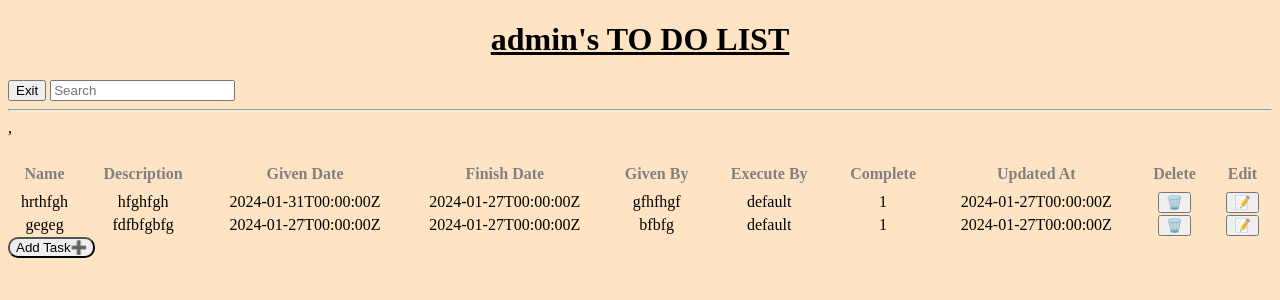
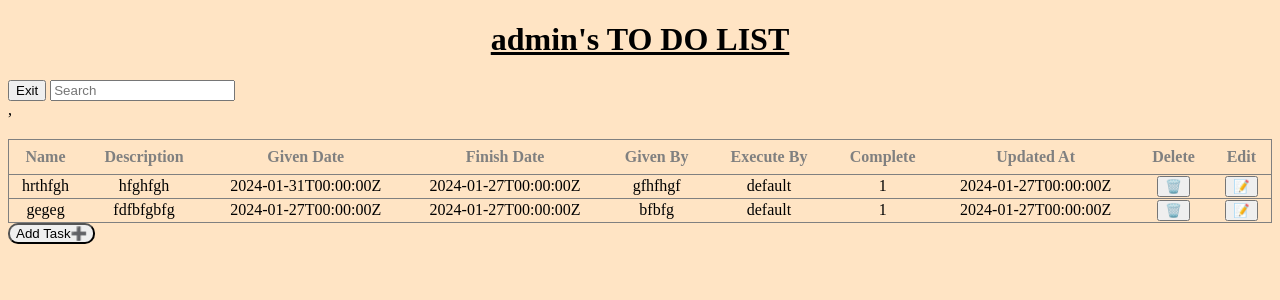
Before and after one commit to eyalyehiely/todo, a Django app: page / in a window 1280 px wide. Shown: the top 300 px of the page. Run offline with Django 4.2, Linux system fonts and the light colour scheme; a user stored in the database is signed in; data comes from the database, SQL or seed files in the repository; both versions use the stored data as it was after the commit.

Commit message:
34 commit

```diff
--- a/todo/static/js/app.js
+++ b/todo/static/js/app.js
@@ -10,6 +10,7 @@ plusButton.id = 'plusButton';
 plusButton.addEventListener('click',()=>{
     createCard()
     plusButton.disabled =true;
+    // cardDiv.style.display = 'block'
 })
 
 const cardDiv = document.createElement('div');
@@ -78,7 +79,12 @@ function createCard(){
     exitButton.textContent = '🔙' ;
     exitButton.addEventListener('click',()=>{
     cardDiv.style.display ='none';
+    // cardDiv.style.position = 'absolute';
+    // cardDiv.style.visibility = 'hidden';
+
+
     plusButton.disabled = false;
+
     })
 
 
@@ -103,11 +109,11 @@ function createCard(){
     // styling
     cardDiv.style.marginTop='3vh';
     cardDiv.style.width = '20vw';
-    cardDiv.style.height = '30vh';
+    cardDiv.style.height = '35vh';
     cardDiv.style.marginLeft = '10vw';
     cardDiv.style.border = '1px solid silver';
-    cardDiv.style.backgroundColor='#00d0ff';
-    // cardDiv.style.boxShadow= '5px 5px 5px 5px #00d0ff';
+    cardDiv.style.backgroundColor='#dddddd';
+    cardDiv.style.borderRadius='4px';
     cardDiv.style.display ='flex';
     cardDiv.style.flexDirection ='column';
     cardDiv.style.gap = '1em';
@@ -288,10 +294,11 @@ function editTask(itemId){
     // styling
     editDiv.style.marginTop='3vh';
     editDiv.style.width = '20vw';
-    editDiv.style.height = '35vh';
+    editDiv.style.height = '38vh';
     editDiv.style.marginLeft = '20vw';
     editDiv.style.border = '1px solid silver';
-    editDiv.style.backgroundColor='gray';
+    editDiv.style.borderRadius = '4px';
+    editDiv.style.backgroundColor='#dddddd';
     editDiv.style.display ='flex';
     editDiv.style.flexDirection ='column';
     editDiv.style.gap = '1em';
@@ -356,7 +363,7 @@ function getTasks() {
                         <th>Delete</th>
                         <th>Edit</th>
                     </tr>
-                    <hr>
+
                     ${response.data.tasks.map(item => `
                         <tr>
                             <td>${item.name}</td>
--- a/todo/static/todo/home.css
+++ b/todo/static/todo/home.css
@@ -8,22 +8,25 @@ table {
     width: 100%;
     border-collapse: collapse;
     margin-top: 20px;
+
+
 }
 
 th {
-    /* border: 2px solid black; */
+
     padding: 8px;
     text-align: center;
     font-family: 'Segoe UI, Tahoma, Geneva, Verdana, sans-serif';
-    /* background-color:#f2f2f2; */
     color: gray;
+
+
 }
 
 
 tr{
 padding: 8px;
 text-align: center;
-/* font-family:'Franklin Gothic Medium', 'Arial Narrow', Arial, sans-s; */
+border:1px solid  gray;
 }
 
 tr:hover{
--- a/todo/templates/todo/home.html
+++ b/todo/templates/todo/home.html
@@ -13,7 +13,7 @@
 </head>
 <body>
     <h1 id=" title">{{request.user}}'s TO DO LIST</h1>
-
+    <i class="bi bi-arrow-return-right"></i>
     <button onclick="exit()">Exit</button>
     <input type="search" name="search" id="search" placeholder="Search" oninput="search()">
     <div id="plus"><div>
```
Also changed, not shown: db.sqlite3.
